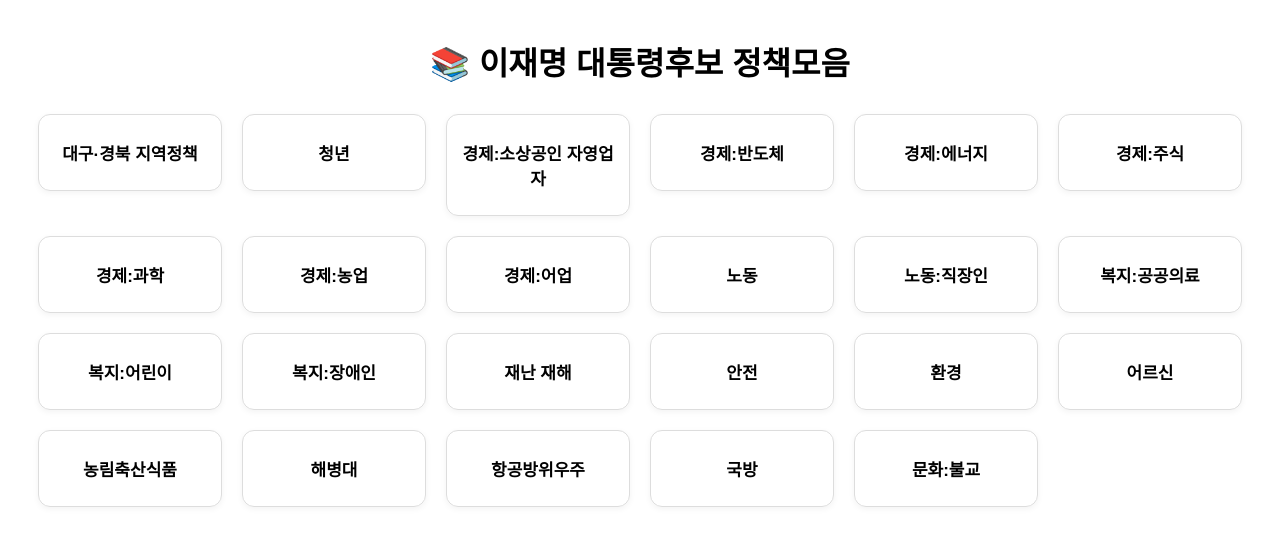
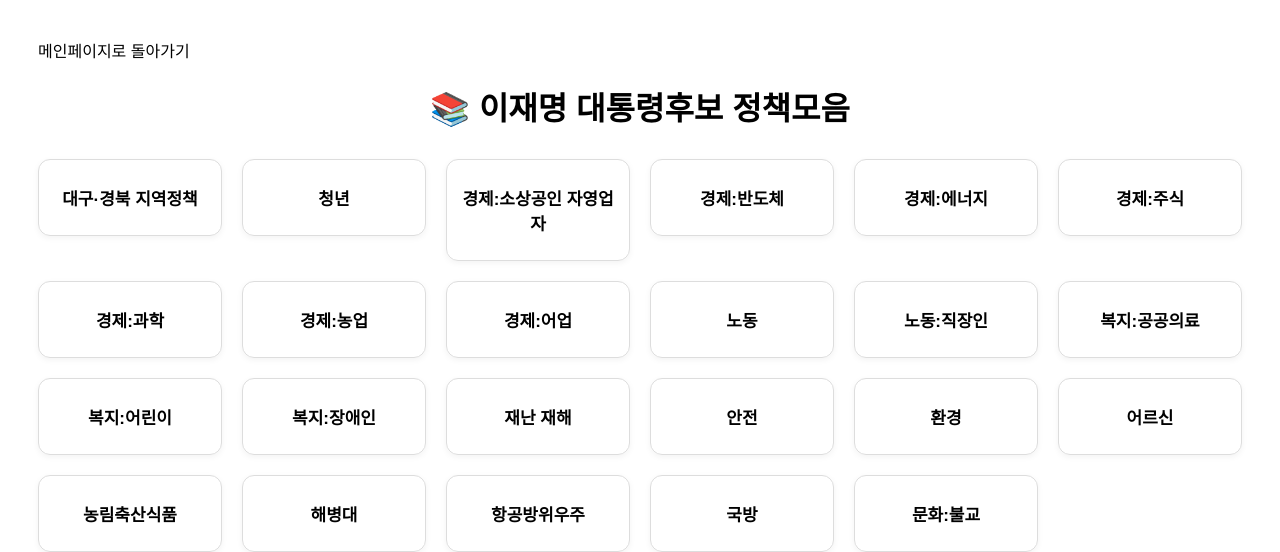
Before and after one commit to hailey-is-the-name-of/policy, a plain HTML site: page index.html in a window 1280 px wide. Shown: the top 552 px of the page. Drawn offline with Linux system fonts and the light colour scheme.

Commit message:
Update index.html

```diff
--- a/index.html
+++ b/index.html
@@ -49,6 +49,8 @@
 
 </head>
 <body>
+   <a href="http://bluenew.life" class="home-btn">메인페이지로 돌아가기</a>
+
   <h1>📚 이재명 대통령후보 정책모음</h1>
 
   <div class='grid'>
```
